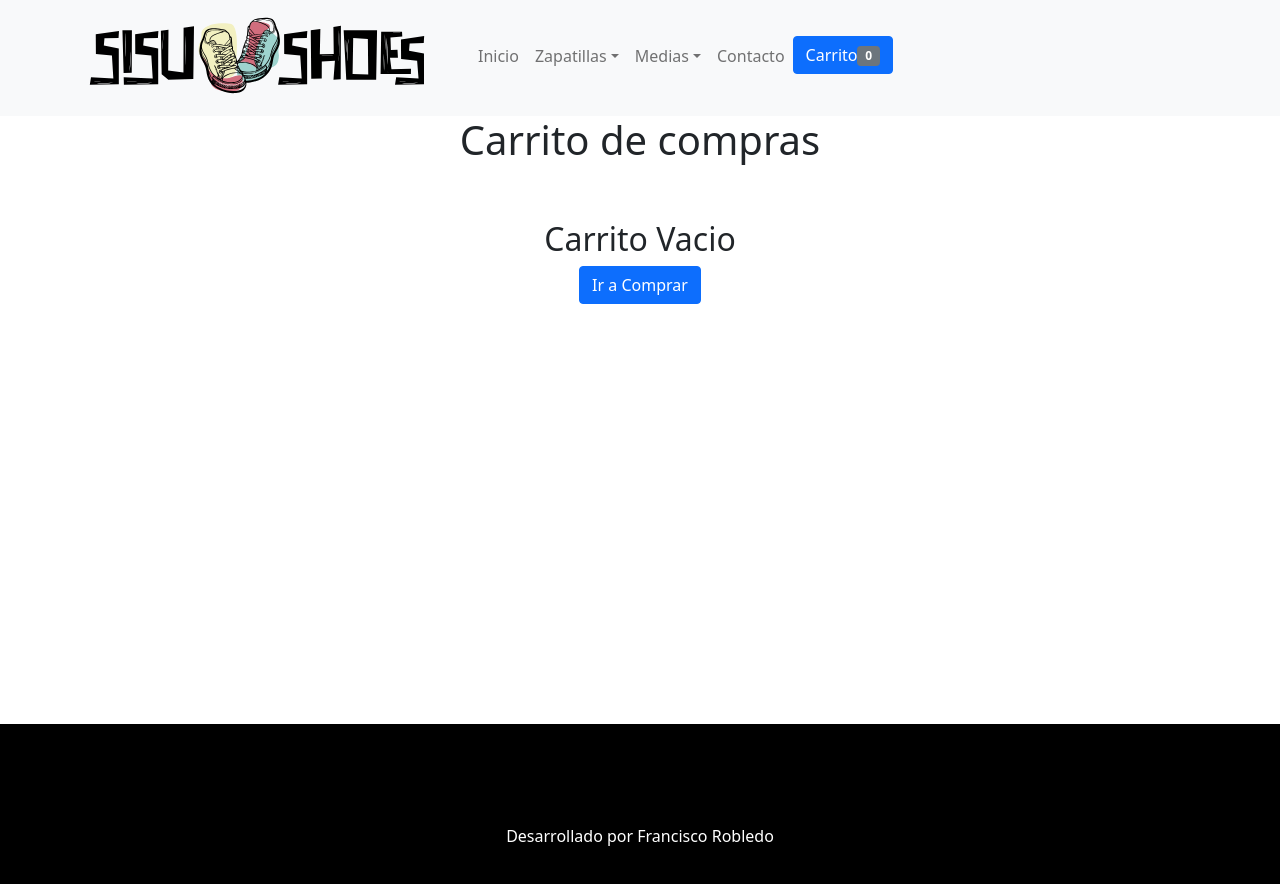
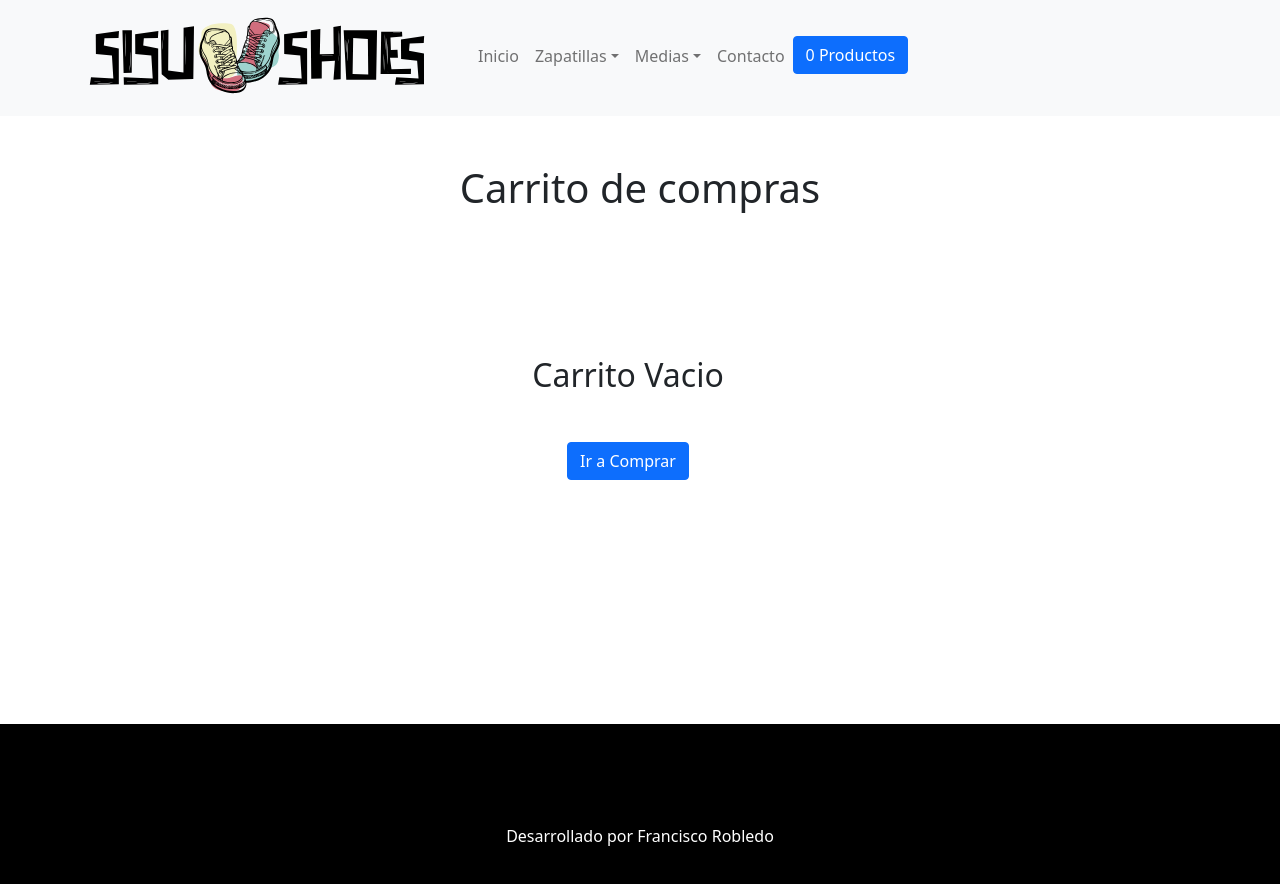
Before and after one commit to fkcisco/react, a React (Create React App) app: page /carrito in a window 1280 px wide. Shown: the top 884 px of the page. Built offline with nearby package versions, Linux system fonts and the light colour scheme.

Commit message:
desafio content final

```diff
--- a/src/Layout/header/CartWidget.jsx
+++ b/src/Layout/header/CartWidget.jsx
@@ -1,5 +1,4 @@
 import {Button} from 'react-bootstrap'
-import {Badge } from 'react-bootstrap'
 import {NavLink} from 'react-router-dom'
 import { useCartContext } from '../../contexts/cartContext'
 
@@ -7,15 +6,20 @@ import { useCartContext } from '../../contexts/cartContext'
 
 const Carrito= () => {
 
-    const { TotalCarrito  } = useCartContext()
+    const { cart, TotalCarrito  } = useCartContext()
+
+
+
 
     return (
 
             <NavLink to="/carrito">
-                <Button variant="primary"> Carrito
-                    <Badge bg="secondary">
-                    {TotalCarrito()}
-                    </Badge>
+                <Button variant="primary">
+                    { cart.length >= 3 ?
+                        "Terminar Compra"
+                         :
+                         `${TotalCarrito()} Productos`
+                    }
                 </Button>
             </NavLink>
 
--- a/src/components/paginaCarrito/PaginaCarrito.jsx
+++ b/src/components/paginaCarrito/PaginaCarrito.jsx
@@ -5,52 +5,70 @@ import {Col} from 'react-bootstrap'
 import {Button} from 'react-bootstrap'
 import {NavLink} from 'react-router-dom'
 import { useCartContext } from '../../contexts/cartContext'
-
-import "./paginaContacto.css"
+import "./paginaCarrito.css"
 
 const PaginaCarrito = memo (
 
 () => {
 
-    const { cart, vaciarCarrito, DelProducto, PrecioTotal  } = useCartContext()
+    const { cart, vaciarCarrito, DelProducto, PrecioTotal, TotalCarrito  } = useCartContext()
 
 
     return (
                 <Container>
                     <Row className='mb-5 text-center'>
-                        <h1>Carrito de compras</h1>
+                        <h1 className='my-5'>Carrito de compras</h1>
                     </Row>
+                    <Row>
                     <Row>
                             {cart.length < 1 ? (
                                 <div className='text-center'>
-                            <h2>Carrito Vacio</h2>
+                                    <h2 className='my-5'>Carrito Vacio</h2>
                                     <NavLink to="/"><Button variant="primary" >Ir a Comprar</Button></NavLink>
                                 </div>
                             ) : (
-                        cart.map(item =>
-                                <Row key={item.id}>
-                                        <Col sm={4}>
+                                <Col sm={9} className="detalleCarrito" >
+                                {cart.map(item =>
+
+
+                                            <Row key={item.id} className='align-items-center' >
+                                                    <Col >
                                                         <img src={item.urlMiniatura} alt={item.modelo} className="img-fluid" />
                                                     </Col>
-                                        <Col sm={8}>
-                                            <h1>{item.tipoProducto}</h1>
-                                            <h2>{item.modelo}</h2>
-                                            <p>precio: {item.precio}</p>
-                                            <p>cantidad: {item.cantidad} </p>
-                                            <Button variant="danger" onClick={() => DelProducto(item.id)} >Eliminar</Button>
+                                                    <Col >
+                                                        <p className='text-capitalize fw-bold'>{item.tipoProducto}</p>
                                                     </Col>
-                                </Row>
-                            )
+                                                    <Col >
+                                                        <p className='text-capitalize'>{item.modelo}</p>
+                                                    </Col>
+                                                    <Col >
+                                                        <p className='fw-bold'>$ {item.precio}</p>
+                                                    </Col>
+                                                    <Col >
+                                                        <p className='fw-bold'>{item.cantidad} </p>
+                                                    </Col>
+                                                    <Col >
+                                                        <Button variant="danger" onClick={() => DelProducto(item.id)} >x</Button>
+                                                    </Col>
+                                                </Row >
+
 
                                     )
                                 }
+                                </Col>
+                                    )
+                              }
 
-                    {!cart && <div className="text-center"> <p>total: {PrecioTotal()}</p> </div> }
+                        {cart.length >= 1 && (
+                            <Col sm={3} className="sidebarCart" >
+                                <h4 className='text-center fw-bold mb-3'>Detalle de Carrito</h4>
+                                <div className="text-center"> <p className='fw-bold'>total {TotalCarrito()} Productos: ${PrecioTotal()}</p> </div>
+                                <div className="text-center mb-2"><Button variant="primary" >Pagar</Button></div>
+                                <div className="text-center mb-2"><Button variant="danger" onClick={vaciarCarrito} >Vaciar Carrito</Button></div>
+                            </Col>)
+                        }
 
-                    {!cart && <div className="text-center"><Button variant="danger" onClick={vaciarCarrito} >Vaciar Carrito</Button></div> }
-
-
-
+                    </Row>
                     </Row>
                 </Container>
                 )
--- /dev/null
+++ b/src/components/paginaCarrito/paginaCarrito.css
@@ -0,0 +1,11 @@
+
+.detalleCarrito {
+    background-color: #f3f3f3;
+    padding: 15px 35px;
+    border-radius: 15px 0 0 15px;
+}
+.sidebarCart {
+    background-color: #eae8e8;
+    padding: 25px 10px;
+    border-radius: 0 15px 15px 0;
+}
--- a/src/components/paginaCarrito/paginaContacto.css
+++ /dev/null
@@ -1,3 +0,0 @@
-.mapa {
-    height: 350px;
-}
```
Lines whose indentation alone changed are shown as unchanged.
